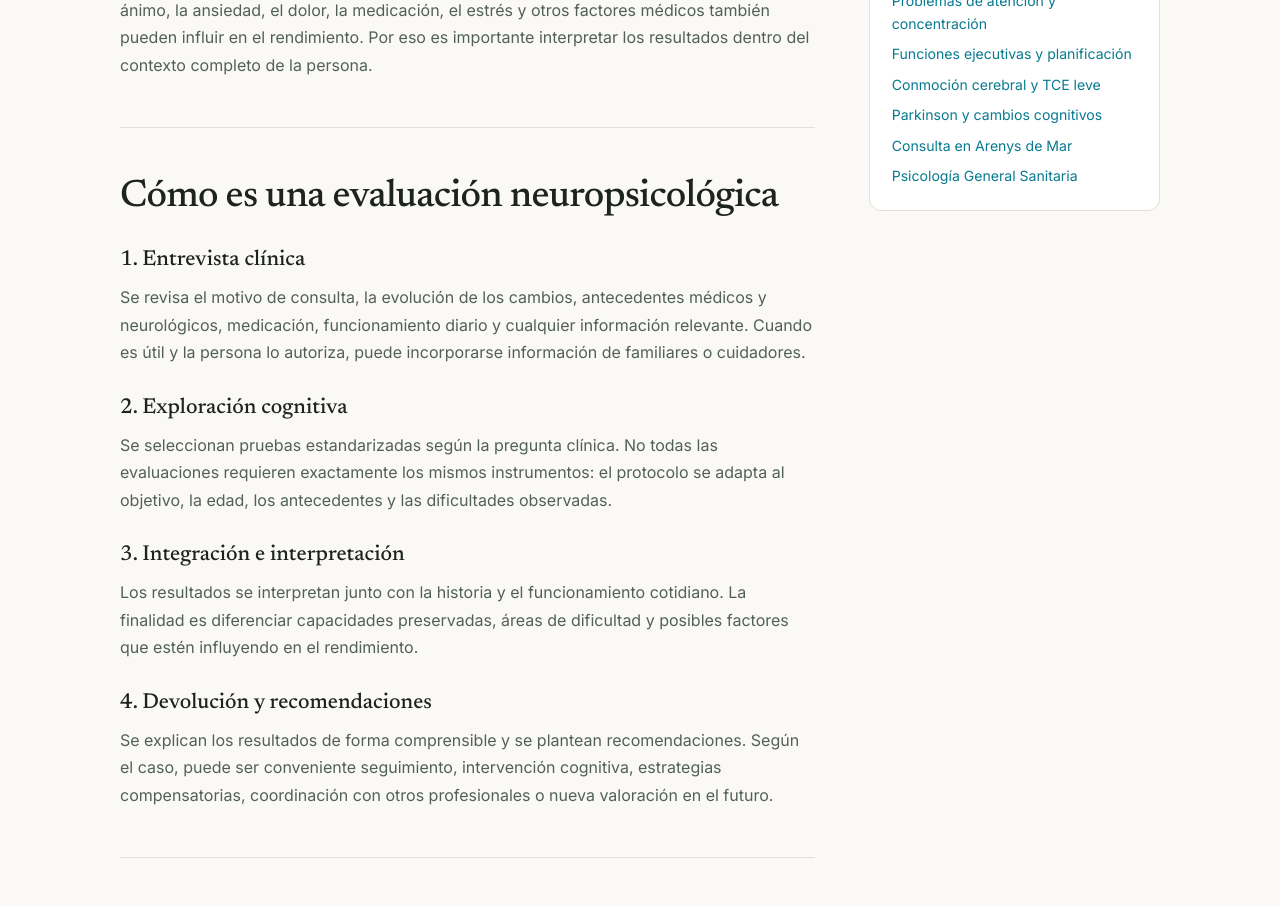
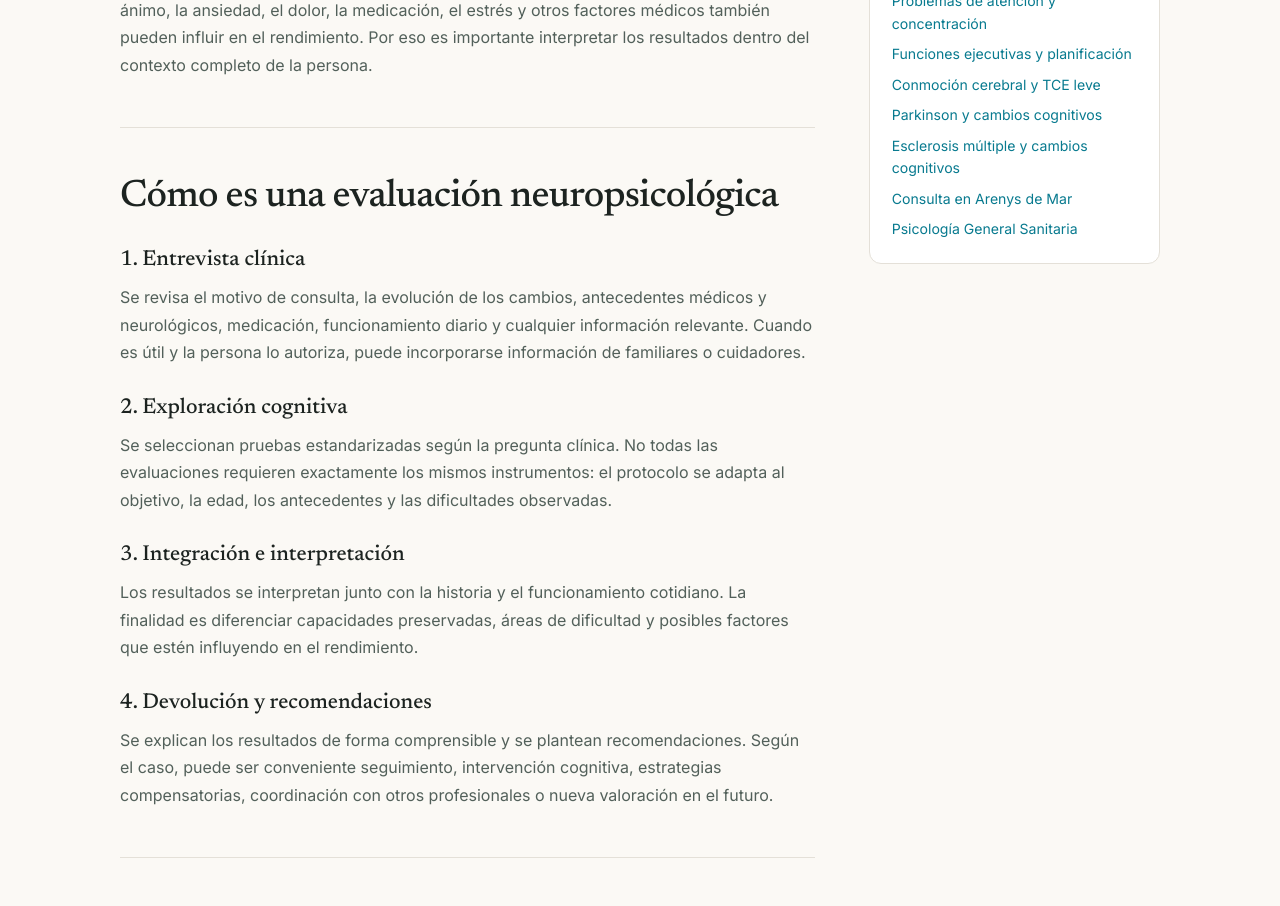
Before and after one commit to carolinasanchezgirona/Portfolio-Carolina, a Next.js app: page /neuropsicologia in a window 1280 px wide. Shown: the part 1340-2246 px from the top of the page. Built offline with nearby package versions, Linux system fonts and the light colour scheme.

Commit message:
SEO: link multiple sclerosis cognition page

```diff
--- a/app/neuropsicologia/page.tsx
+++ b/app/neuropsicologia/page.tsx
@@ -154,6 +154,7 @@ export default function NeuropsychologyPage() {
               <a href="/funciones-ejecutivas-y-planificacion-en-adultos/">Funciones ejecutivas y planificación</a>
               <a href="/conmocion-cerebral-y-tce-leve/">Conmoción cerebral y TCE leve</a>
               <a href="/parkinson-y-cambios-cognitivos/">Parkinson y cambios cognitivos</a>
+              <a href="/esclerosis-multiple-y-cambios-cognitivos/">Esclerosis múltiple y cambios cognitivos</a>
               <a href="/psicologa-arenys-de-mar/">Consulta en Arenys de Mar</a>
               <a href="/psicologia/">Psicología General Sanitaria</a>
             </div>
```
